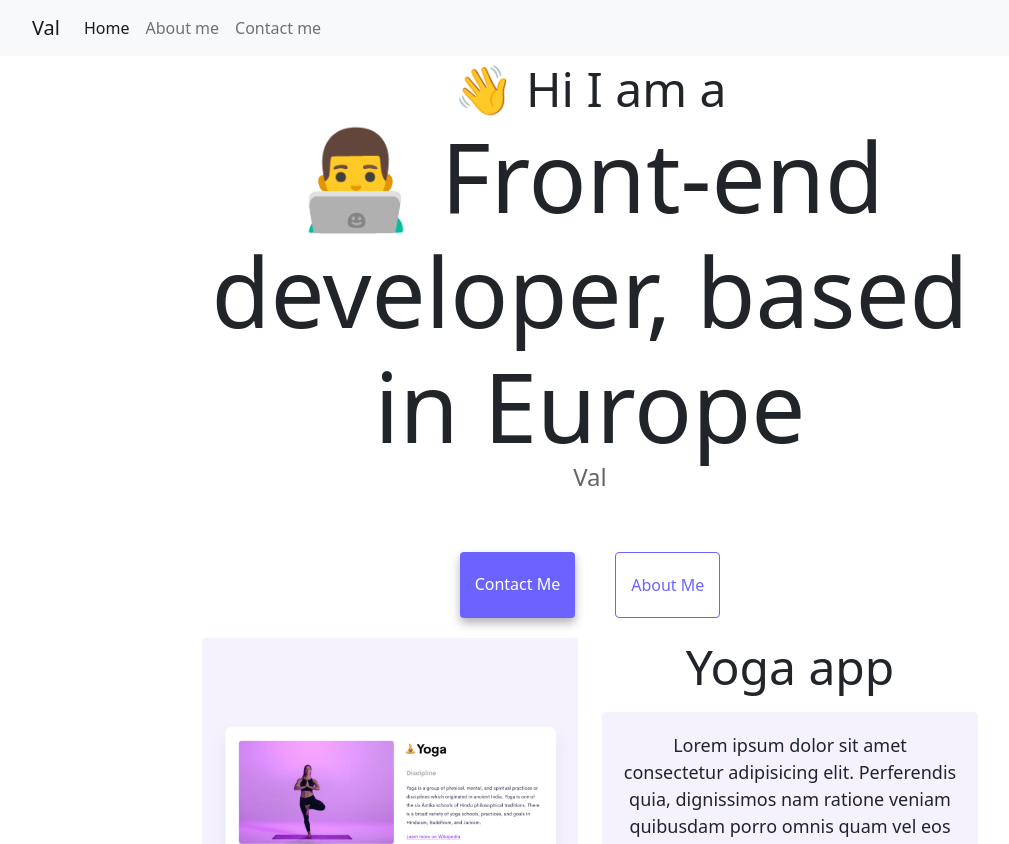
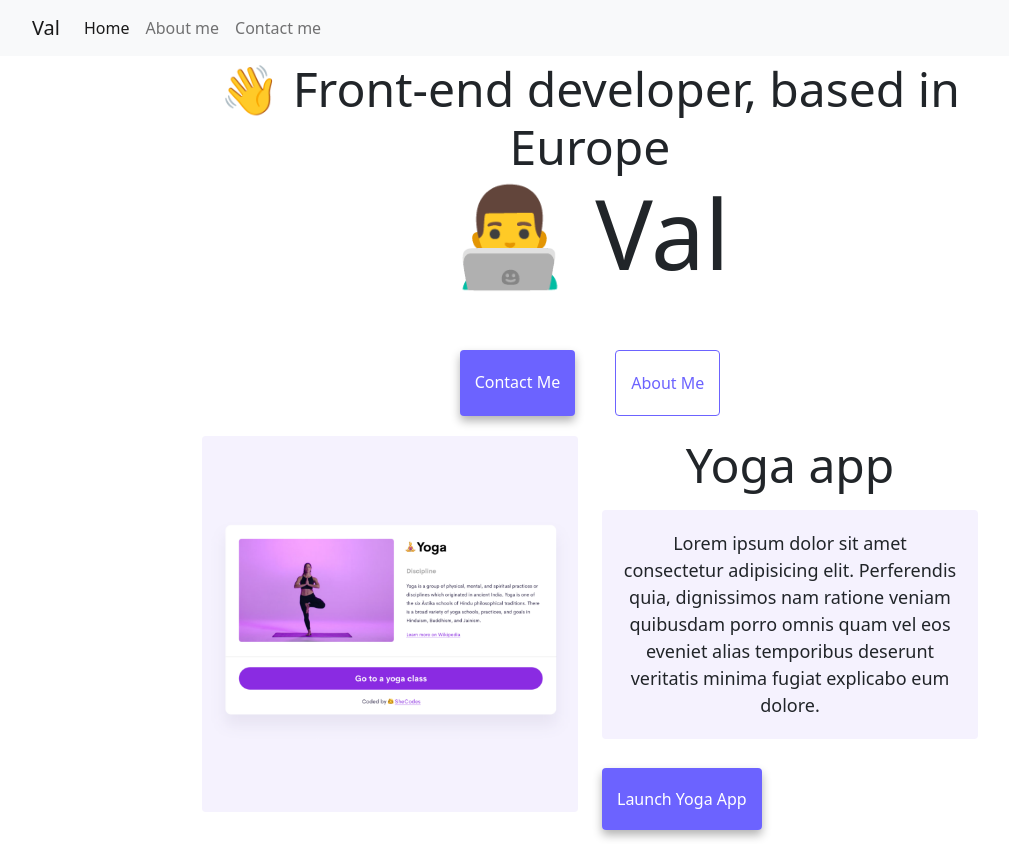
Before and after one commit to valenaran/FrontEnd-Dev-Homework, a website: page index.html in a window 1280 px wide. Shown: the top 844 px of the page, without its empty margins (50-1059 px from the left). Drawn offline with nearby package versions, Linux system fonts and the light colour scheme.

Commit message:
Update index.html

```diff
--- a/index.html
+++ b/index.html
@@ -54,9 +54,9 @@
         </div>
       </div>
     </nav>
-    <h2>👋 Hi I am a</h2>
-    <h1>👨‍💻 Front-end developer, based in Europe</h1>
-    <h3>Val</h3>
+    <h2>👋 Front-end developer, based in Europe</h2>
+    <h1>👨‍💻 Val</h1>
+    <h3></h3>
     <div class="navigation-links">
       <a href="about.html#contact" class="contact-link">Contact me</a>
       <a href="about.html" class="about-link">About me</a>
```
